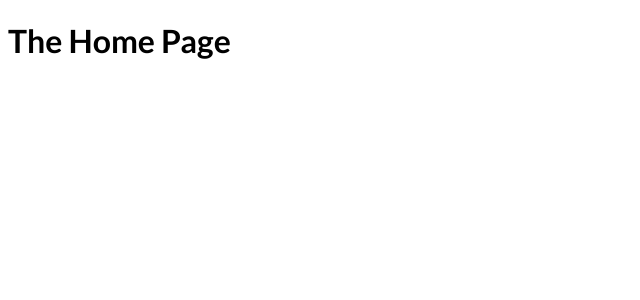
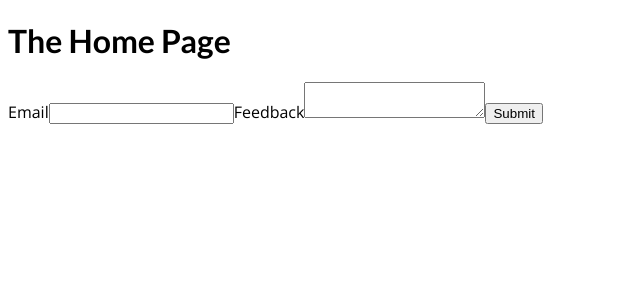
Before and after one commit to gitgregoryfuntera/next-js-udemy-the-complete-guide, a Next.js app: page / in a window 1280 px wide. Shown: the top 300 px of the page, without its empty margins (0-640 px from the left). Built offline with nearby package versions, Linux system fonts and the light colour scheme.

Commit message:
added form

```diff
--- a/pages/index.js
+++ b/pages/index.js
@@ -1,7 +1,30 @@
+import { useRef } from "react";
+
 function HomePage() {
+  const emailRef = useRef();
+  const feedbackRef = useRef();
+  const handleSubmit = (e) => {
+    e.preventDefault();
+    const email = emailRef.current.value;
+    console.log("🚀 ~ file: index.js ~ line 9 ~ handleSubmit ~ email", email);
+    const feedback = feedbackRef.current.value;
+    console.log(
+      "🚀 ~ file: index.js ~ line 11 ~ handleSubmit ~ feedback",
+      feedback
+    );
+  };
   return (
     <div>
       <h1>The Home Page</h1>
+      <div>
+        <form onSubmit={handleSubmit}>
+          <label htmlFor="email">Email</label>
+          <input name="email" ref={emailRef} />
+          <label htmlFor="feedback">Feedback</label>
+          <textarea rows="2" ref={feedbackRef}></textarea>
+          <button type="submit">Submit</button>
+        </form>
+      </div>
     </div>
   );
 }
```
